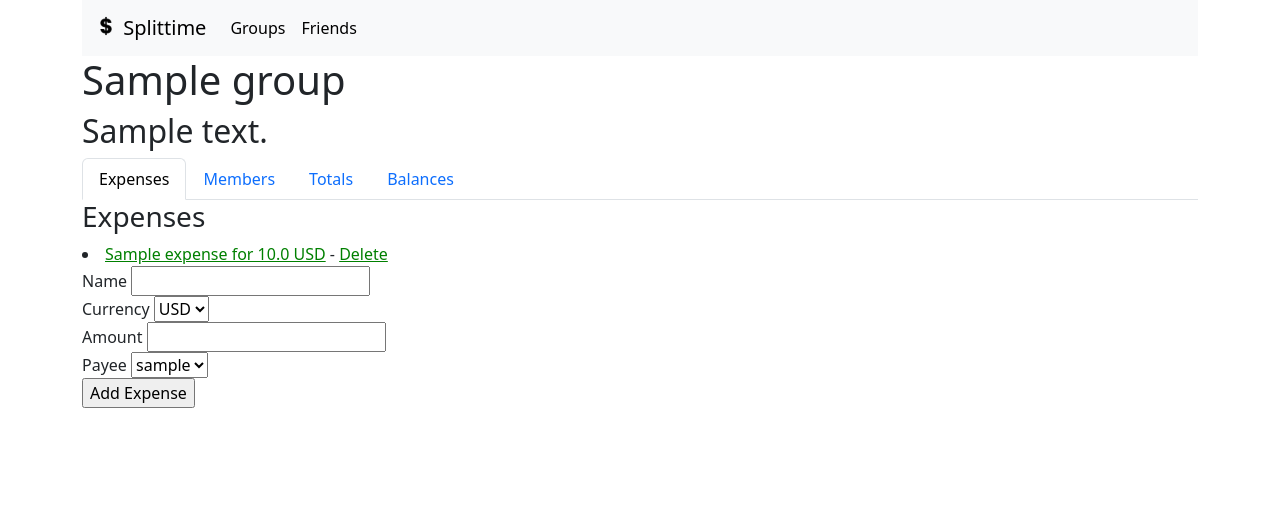
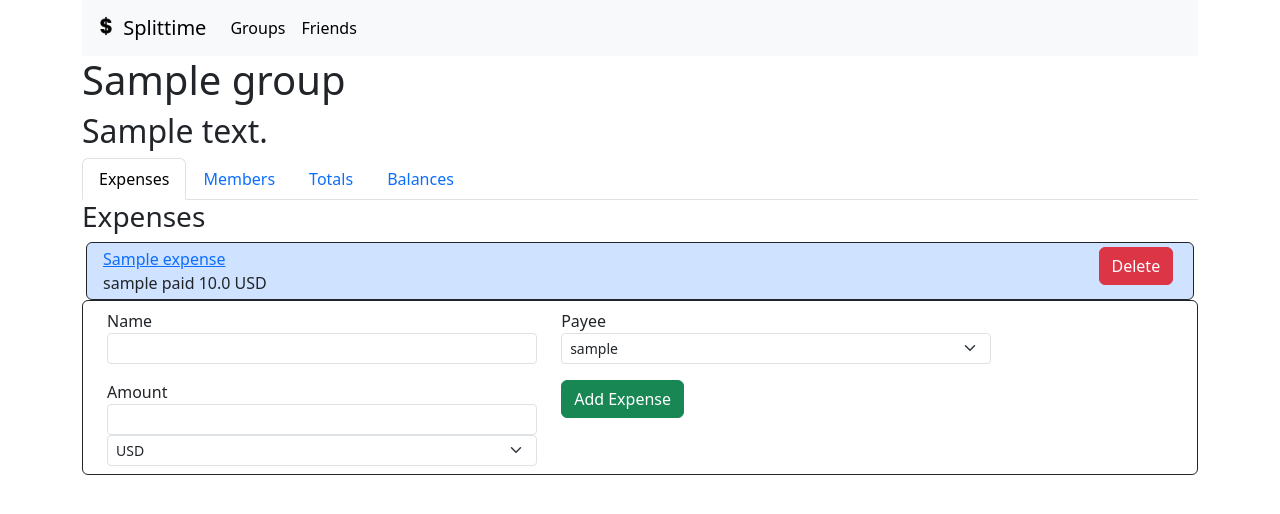
Before and after one commit to Radami/expense_share, a Django app: page /splittime/group/1/ in a window 1280 px wide. Shown: the top 514 px of the page. Run offline with Django 5.2, Linux system fonts and the light colour scheme; tables that the repository leaves empty hold one stand-in row (values such as "Sample post").

Commit message:
Add styling to Expenses

```diff
--- a/splittime/services/expenses.py
+++ b/splittime/services/expenses.py
@@ -35,7 +35,7 @@ class ExpenseService():
         # otherwise error
         group = expense.group
         memberships = GroupMembership.objects.filter(group=group)
-        found = [gm.member for gm in memberships if user == gm.member]
+        found = [gm.member for gm in memberships if user.id == gm.member.id]
         if len(found) == 0:
             raise PermissionDenied()
 
--- a/splittime/templates/splittime/group_details.html
+++ b/splittime/templates/splittime/group_details.html
@@ -21,36 +21,60 @@
 
 <div class="tab-content" id="myTabContent">
     <div class="tab-pane fade show active" id="expenses-tab-pane" role="tabpanel" aria-labelledby="expenses-tab" tabindex="0">
+
         <h3>Expenses</h3>
+        <div class="vstack gap-2 px-3">
         {% for expense in expenses %}
-            <li>
-                <a href="{% url 'splittime:expense_details' expense.id %}">{{ expense }}</a> -
-                <a href="{% url 'splittime:delete_expense' expense.id %}">Delete</a>
-            </li>
+            <div class="row p-1 pe-3 bg-primary-subtle border border-dark rounded">
+                <div class="col-md-11">
+                    <a href="{% url 'splittime:expense_details' expense.id %}">{{ expense.name }}</a><br/>
+                    {{ expense.payee }} paid {{ expense.amount }} {{ expense.currency }}
+                </div>
+                <div class="col-md-1">
+                    <a class="btn btn-danger" role="button" href="{% url 'splittime:delete_expense' expense.id %}">Delete</a>
+                </div>
+            </div>
         {% endfor %}
+        </div>
+
+        <div class="vstack gap-2 px-3 border border-dark rounded">
         <form action="{% url 'splittime:add_expense' group.id %}" method="post">
         {% csrf_token %}
-            <filedset>
+            <div class="row p-2">
+                <div class="col-sm-5">
                     <label for="expense_name">Name</label>
-                <input type="text" id="expense_name" name="expense_name">  <br/>
-                <label for="expense_currency">Currency</label>
-                <select id="expense_currency" name="expense_currency">
+                    <input type="text" class="form-control form-control-sm" id="expense_name" name="expense_name">
+                </div>
+                <div class="col-sm-5">
+                    <label for="payee">Payee</label>
+                    <select id="payee" class="form-select form-select-sm" name="payee">
+                        {% for group_member in group_members  %}
+                        <option value="{{ group_member.member.id}}">{{ group_member.member.username }}</option>
+                        {% endfor %}
+                </select>
+                </div>
+            </div>
+            <div class="row p-2">
+                <div class="col-sm-5">
+                    <label for="expense_amount">Amount</label>
+                    <input type="text" class="form-control form-control-sm" id="expense_amount" name="expense_amount">
+                    <select id="expense_currency" class="form-select form-select-sm"  name="expense_currency">
                         <option value="USD">USD</option>
                         <option value="YEN">YEN</option>
                         <option value="EUR">EUR</option>
                         <option value="GBP">GBP</option>
-                </select><br />
-                <label for="expense_amount">Amount</label>
-                <input type="text" id="expense_amount" name="expense_amount"> <br />
-                <label for="payee">Payee</label>
-                <select id="payee" name="payee">
-                    {% for group_member in group_members  %}
-                    <option value="{{ group_member.member.id}}">{{ group_member.member.username }}</option>
-                    {% endfor %}
-                </select> <br />
-            </filedset>
-            <input type="submit" value="Add Expense">
+                    </select>
+                </div>
+                <div class="col-sm-2">
+                    <input type="submit" class="btn btn-success" value="Add Expense">
+                </div>
+            </div>
+
+
+
+
         </form>
+        </div>
     </div>
     <div class="tab-pane fade" id="members-tab-pane" role="tabpanel" aria-labelledby="members-tab" tabindex="0">
         <h3>Members</h3>
```
Lines whose indentation alone changed are shown as unchanged.
